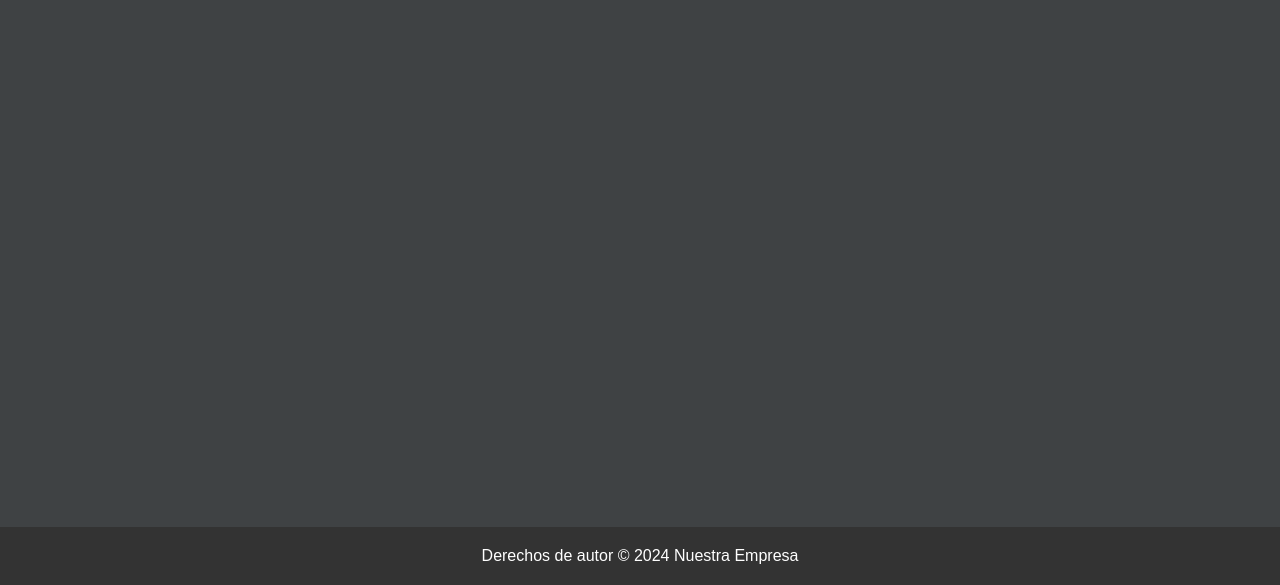
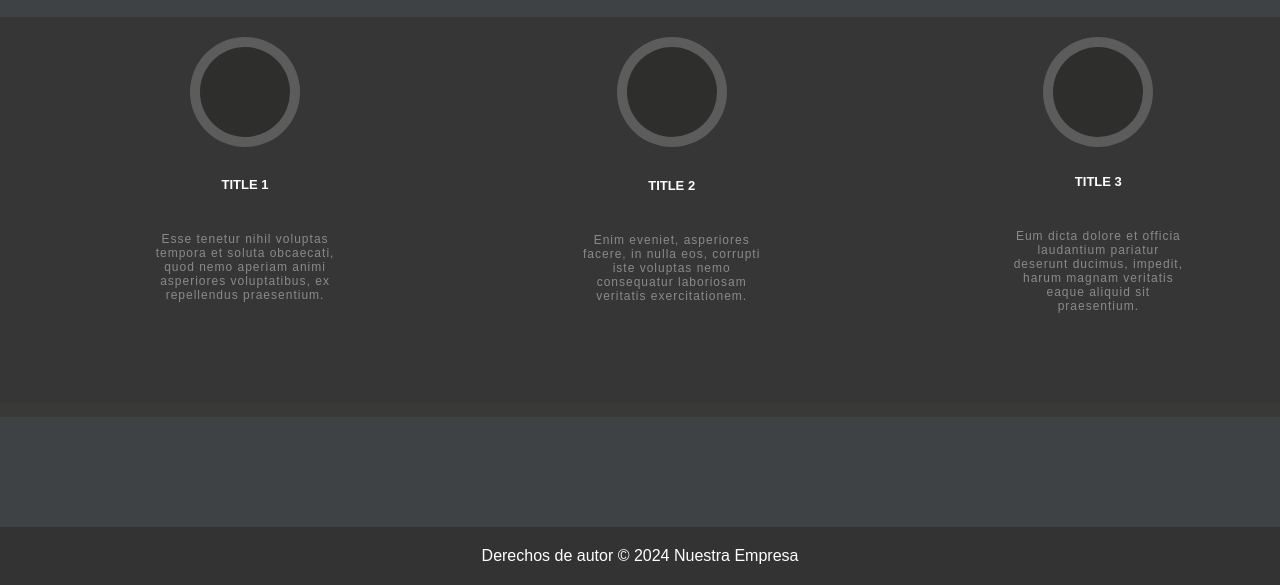
Before and after one commit to wjxant/PROYECTO-INTEGARADOR-HTML-LOS-3-ASES-, a plain HTML site: page quines_somos.html in a window 1280 px wide. Shown: the part 215-800 px from the top of the page. Drawn offline with Linux system fonts and the light colour scheme.

Commit message:
cambio en quienes somos

```diff
--- a/css/style.css
+++ b/css/style.css
@@ -161,6 +161,96 @@ img{
 }
 
 /* quienes somos */
+
+
+.threeholder {
+	position: relative;
+	margin: 0 auto;
+	width: 100%; /*esto es para q ocupe toda la vetana */
+	height: 400px;
+  text-align: center;
+}
+
+.three {
+	display: inline-block;
+	width: 33.333333333%;
+	height: 100%;
+	transition: all 0.25s;
+	border-bottom: 15px solid;
+
+}
+
+.three {
+	background: #363636;
+	border-bottom-color: #393938;
+}
+
+
+
+.three:hover {
+	background: #272626; /* default for hover, can override per class if needed */
+}
+
+.three:hover {
+	background: #272626;
+}
+
+
+
+.circleborder, .circlepic {
+	position: absolute;
+	border-radius: 50%;
+}
+
+.circleborder {
+	top: 30px;
+	width: 90px;
+	height: 90px;
+	background: #2e2e2d;
+	margin-left: 200px;
+}
+
+.circlepic {
+	top: 20px;
+	width: 110px;
+	height: 110px;
+	background: #5c5c5c;
+	margin-left: 190px;
+}
+
+.threeholder h4, .threeholder p {
+	width: 200px;
+	text-align: center;
+	margin-left: -55px; /*esto es para mover las letras*/
+	color: white;
+}
+
+.threeholder h4 {
+	font-size: 13px;
+	font-weight: bold;
+	margin-top: 45px;
+}
+
+.threeholder p {
+	font-size: 12px;
+	color: #8a8a8a;
+	margin-top: 20px;
+	letter-spacing: 1px;
+}
+
+.three:hover h4 {
+	color: rgb(242, 242, 242);
+}
+
+.three:hover svg{
+	transition: all 0.65s;
+	transform: rotateY(360deg);
+	fill: #aeada8; /* default for hover, can override per class if needed */
+}
+
+.three:hover svg {
+	fill: #858481;
+}
 
 
 footer {
@@ -669,7 +759,10 @@ p {
     padding: 10px;
 }
 
+.texto_expansion{
+    color: white;
 
+}
 
 
 /*Cambiamos el color de letra de ciertos elementos*/
@@ -685,6 +778,7 @@ p {
     font-family: Arial, Helvetica, sans-serif;
     margin: 20px auto;
     width: 90%;
+    width: 100%;
 }
 
 
--- a/quines_somos.html
+++ b/quines_somos.html
@@ -42,31 +42,48 @@
         <h1>Los tres Ases</h1>
         <p>¡Bienvenidos a nuestra página de "Sobre nosotros"!</p>
     </div>
- <div class="cuerpo">
-        <div class="card">
-                <div class="face back">
-                    <h3>Quienes somos</h3>
-                    <p>Lorem ipsum dolor sit amet, consectetur adipisicing elit. Atque doloribus maxime possimus ipsum? Repellat eum doloremque numquam molestias repudiandae debitis tempora, itaque accusamus ducimus iusto distinctio, soluta harum accusantium dolore.</p>
-                   <div class="link">
-                    <a href="#"></a>Ma informacion</div>
+    <div class="container">
+
+		<div class="threeholder">
+			<div class="three">
+				<div class="circlepic">
+
 				</div>
+				<div class="circleborder">
+					<svg  version="1.1" x="0px" y="0px" viewBox="-9 -10 80 63"  xml:space="preserve">
+					</svg>
+					<h4>TITLE 1</h4>
+					<p>Esse tenetur nihil voluptas tempora et soluta obcaecati, quod nemo aperiam animi asperiores voluptatibus, ex repellendus praesentium.</p>
 				</div>
-        <div class="card">
-                <div class="face back">
-                    <h3>Nuestra historia</h3>
-                    <p>Lorem ipsum dolor sit amet, consectetur adipisicing elit. Atque doloribus maxime possimus ipsum? Repellat eum doloremque numquam molestias repudiandae debitis tempora, itaque accusamus ducimus iusto distinctio, soluta harum accusantium dolore.</p>
-                   <div class="link">
-                    <a href="#"></a>Ma informacion</div>
+			</div><div class="three">
+				<div class="circlepic">
+
 				</div>
+				<div class="circleborder">
+			<svg version="1.1" id="Capa_1" viewBox="-32 -30 150 120" ;
+                xml:space="preserve"></svg>
+
+					<h4>TITLE 2</h4>
+					<p>Enim eveniet, asperiores facere, in nulla eos, corrupti iste voluptas nemo consequatur laboriosam veritatis exercitationem.</p>
 				</div>
-        <div class="card">
-          <div class="nosotros">
-            <div class="face back">
-                <h3>Nuestra historia</h3>
-                <p>Lorem ipsum dolor sit amet, consectetur adipisicing elit. Atque doloribus maxime possimus ipsum? Repellat eum doloremque numquam molestias repudiandae debitis tempora, itaque accusamus ducimus iusto distinctio, soluta harum accusantium dolore.</p>
-               <div class="link">
-                <a href="#"></a>Ma informacion</div>
+
+			</div><div class="three">
+			<div class="circlepic">
+
 				</div>
+
+
+				<div class="circleborder">
+
+					<svg version="1.1" id="Capa_1"  x="0px" y="0px" viewBox="-100 -50 800 600";>
+
+					</svg>
+
+					<h4>TITLE 3</h4>
+					<p>Eum dicta dolore et officia laudantium pariatur deserunt ducimus, impedit, harum magnam veritatis eaque aliquid sit praesentium.</p>
+				</div>
+
+
 			</div>
 		</div>
 
```
Also changed, not shown: Juegos_Expansiones.html (+6 -6 lines). Lines whose indentation alone changed are shown as unchanged.
